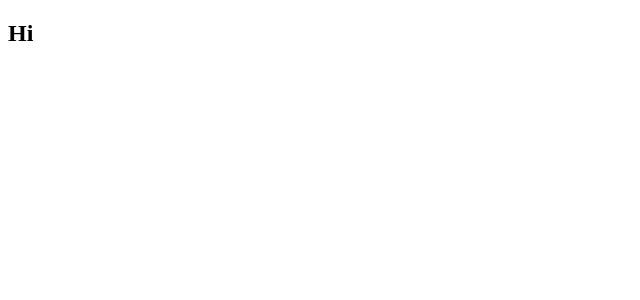
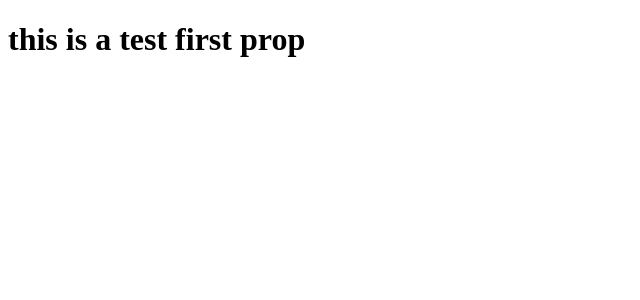
Before and after one commit to MaksymRudnyi/first-react, a React (Create React App) app: page / in a window 1280 px wide. Shown: the top 300 px of the page, without its empty margins (0-640 px from the left). Built offline with nearby package versions, Linux system fonts and the light colour scheme.

Commit message:
set props validation and default values

```diff
--- a/src/App.js
+++ b/src/App.js
@@ -1,11 +1,22 @@
 import React from 'react';
+import PropTypes from 'prop-types';
 
-// class App extends React.Component {
-//     render () {
-//         return <h1>Hello world</h1>
-//     }
-// }
+class App extends React.Component {
+    render () {
+    	let txt = this.props.txt;
+        return <h1>{txt}</h1>
+    }
+}
 
-const App = () => <h2>Hi</h2>
+App.propTypes = {
+	txt: PropTypes.string,
+	cat: PropTypes.number.isRequired
+};
+
+App.defaultProps = {
+	txt: "default text"
+};
+
+//const App = () => <h2>HI</h2>
 
 export default App;
--- a/src/index.js
+++ b/src/index.js
@@ -2,4 +2,4 @@ import React from 'react';
 import ReactDOM from 'react-dom';
 import App from './App';
 
-ReactDOM.render(<App />, document.getElementById('root'));
+ReactDOM.render(<App cat={5} txt="this is a test first prop" />, document.getElementById('root'));
```
